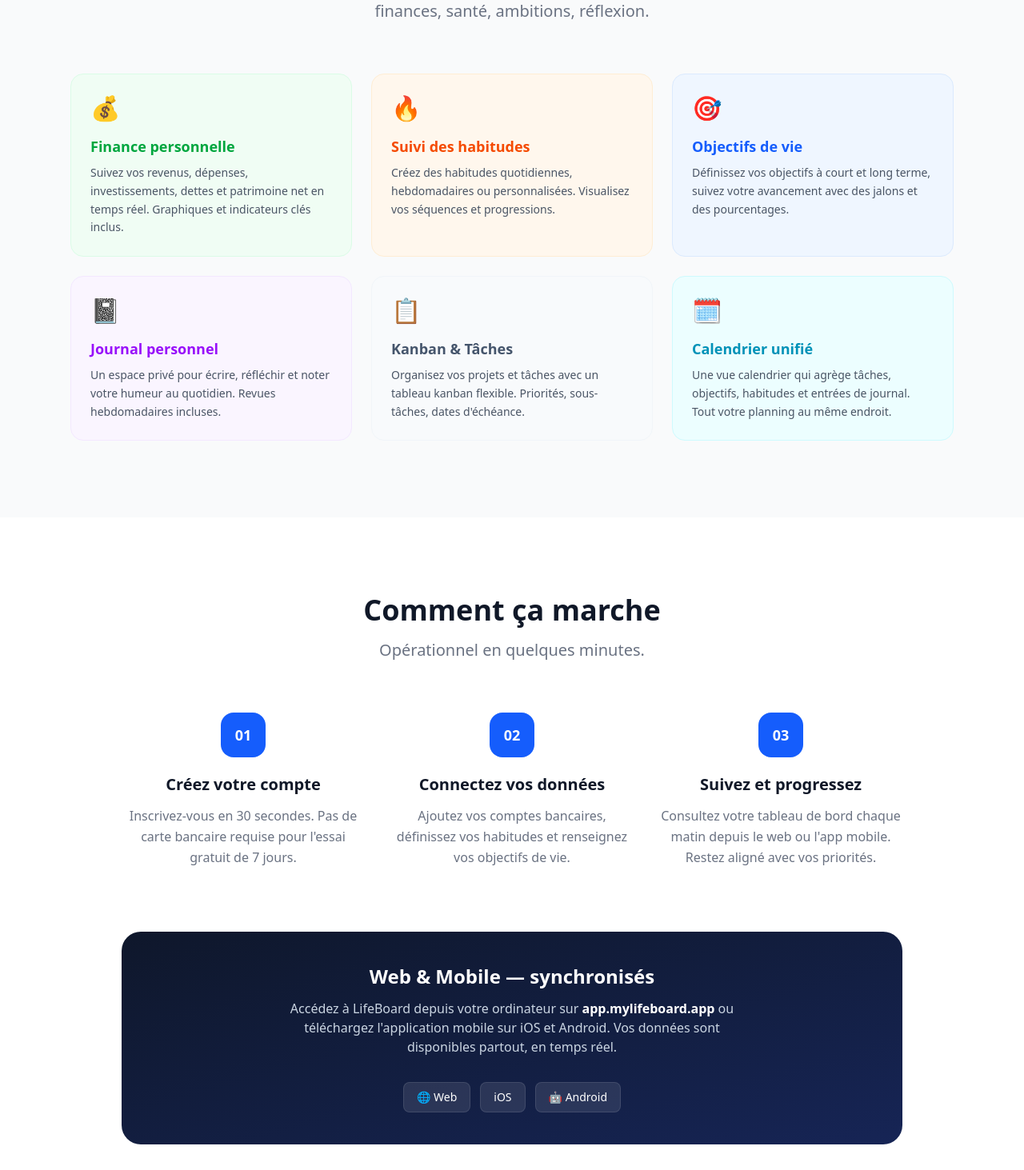
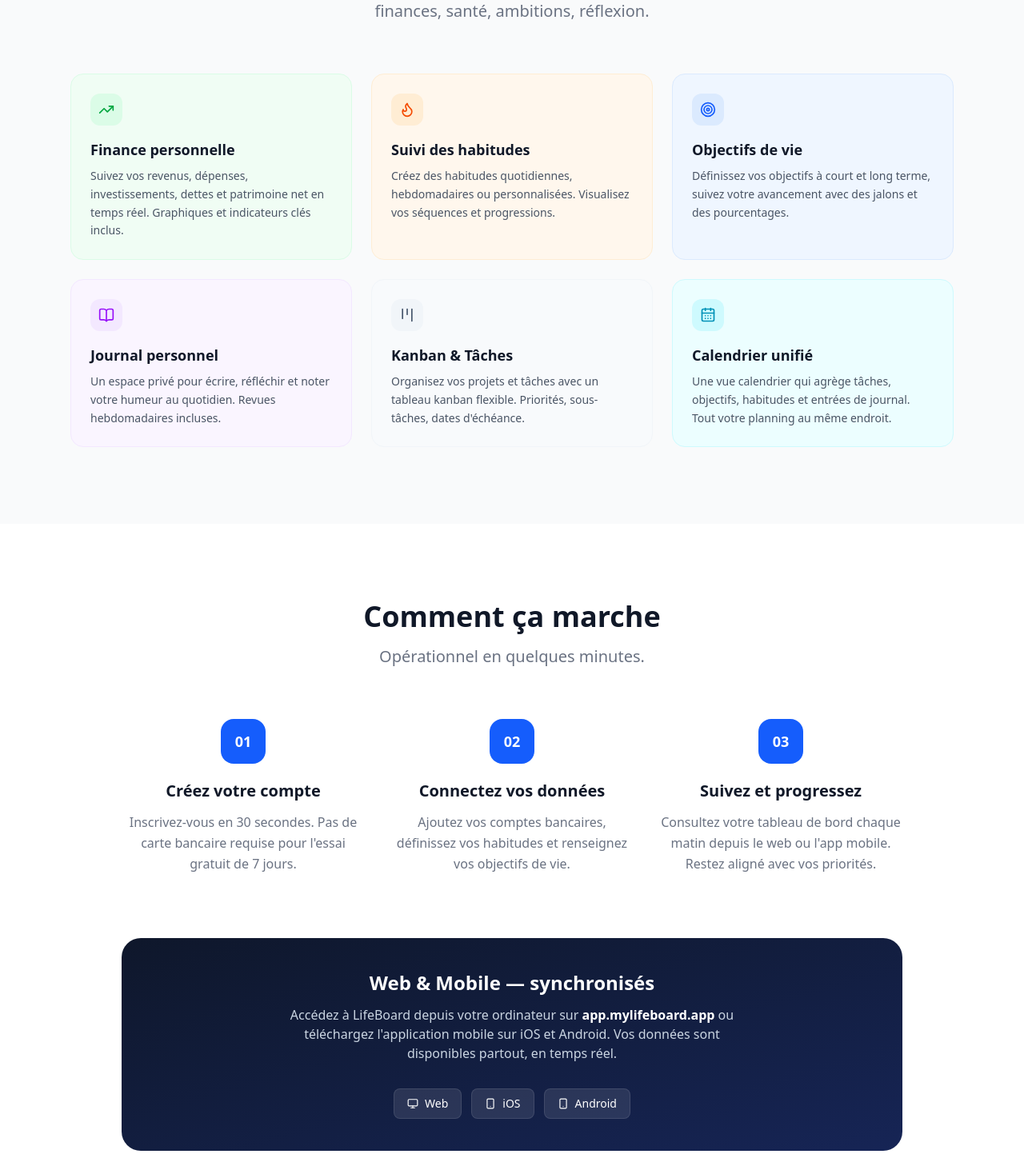
Before and after one commit to christian-barnabe-chabi/lifeboard_landing_page, a React (Vite) app: page / in a window 1280 px wide. Shown: the part 927-2390 px from the top of the page at 80% size. Built offline with nearby package versions, Linux system fonts and the light colour scheme.

Commit message:
style: replace all emojis with lucide-react icons

```diff
--- a/package.json
+++ b/package.json
@@ -10,6 +10,7 @@
     "preview": "vite preview"
   },
   "dependencies": {
+    "lucide-react": "^1.8.0",
     "react": "^19.2.5",
     "react-dom": "^19.2.5"
   },
--- a/src/sections/Features.tsx
+++ b/src/sections/Features.tsx
@@ -1,45 +1,53 @@
+import { TrendingUp, Flame, Target, BookOpen, Kanban, CalendarDays } from 'lucide-react'
+
 const features = [
   {
-    emoji: '💰',
+    icon: TrendingUp,
     title: 'Finance personnelle',
     description: 'Suivez vos revenus, dépenses, investissements, dettes et patrimoine net en temps réel. Graphiques et indicateurs clés inclus.',
     color: 'bg-green-50 border-green-100',
-    accent: 'text-green-600',
+    iconColor: 'text-green-600',
+    iconBg: 'bg-green-100',
   },
   {
-    emoji: '🔥',
+    icon: Flame,
     title: 'Suivi des habitudes',
     description: 'Créez des habitudes quotidiennes, hebdomadaires ou personnalisées. Visualisez vos séquences et progressions.',
     color: 'bg-orange-50 border-orange-100',
-    accent: 'text-orange-600',
+    iconColor: 'text-orange-600',
+    iconBg: 'bg-orange-100',
   },
   {
-    emoji: '🎯',
+    icon: Target,
     title: 'Objectifs de vie',
     description: 'Définissez vos objectifs à court et long terme, suivez votre avancement avec des jalons et des pourcentages.',
     color: 'bg-blue-50 border-blue-100',
-    accent: 'text-blue-600',
+    iconColor: 'text-blue-600',
+    iconBg: 'bg-blue-100',
   },
   {
-    emoji: '📓',
+    icon: BookOpen,
     title: 'Journal personnel',
     description: 'Un espace privé pour écrire, réfléchir et noter votre humeur au quotidien. Revues hebdomadaires incluses.',
     color: 'bg-purple-50 border-purple-100',
-    accent: 'text-purple-600',
+    iconColor: 'text-purple-600',
+    iconBg: 'bg-purple-100',
   },
   {
-    emoji: '📋',
+    icon: Kanban,
     title: 'Kanban & Tâches',
     description: 'Organisez vos projets et tâches avec un tableau kanban flexible. Priorités, sous-tâches, dates d\'échéance.',
     color: 'bg-slate-50 border-slate-100',
-    accent: 'text-slate-600',
+    iconColor: 'text-slate-600',
+    iconBg: 'bg-slate-100',
   },
   {
-    emoji: '🗓️',
+    icon: CalendarDays,
     title: 'Calendrier unifié',
     description: 'Une vue calendrier qui agrège tâches, objectifs, habitudes et entrées de journal. Tout votre planning au même endroit.',
     color: 'bg-cyan-50 border-cyan-100',
-    accent: 'text-cyan-600',
+    iconColor: 'text-cyan-600',
+    iconBg: 'bg-cyan-100',
   },
 ]
 
@@ -57,8 +65,10 @@ export function Features() {
         <div className="grid grid-cols-1 md:grid-cols-2 lg:grid-cols-3 gap-6">
           {features.map(f => (
             <div key={f.title} className={`rounded-2xl border p-6 ${f.color}`}>
-              <div className="text-3xl mb-4">{f.emoji}</div>
-              <h3 className={`text-lg font-semibold mb-2 ${f.accent}`}>{f.title}</h3>
+              <div className={`w-10 h-10 rounded-xl ${f.iconBg} flex items-center justify-center mb-4`}>
+                <f.icon size={20} className={f.iconColor} />
+              </div>
+              <h3 className="text-lg font-semibold text-gray-900 mb-2">{f.title}</h3>
               <p className="text-gray-600 text-sm leading-relaxed">{f.description}</p>
             </div>
           ))}
--- a/src/sections/Hero.tsx
+++ b/src/sections/Hero.tsx
@@ -29,7 +29,7 @@ export function Hero() {
       {/* Hero content */}
       <div className="relative z-10 max-w-4xl mx-auto px-6 py-24 text-center">
         <div className="inline-flex items-center gap-2 bg-blue-500/10 border border-blue-500/20 rounded-full px-4 py-1.5 text-sm text-blue-300 mb-8">
-          <span className="w-1.5 h-1.5 bg-blue-400 rounded-full"></span>
+          <span className="w-1.5 h-1.5 bg-blue-400 rounded-full" />
           Disponible sur web et mobile
         </div>
 
--- a/src/sections/HowItWorks.tsx
+++ b/src/sections/HowItWorks.tsx
@@ -1,3 +1,5 @@
+import { Monitor, Smartphone } from 'lucide-react'
+
 const steps = [
   {
     n: '01',
@@ -47,9 +49,15 @@ export function HowItWorks() {
             téléchargez l'application mobile sur iOS et Android. Vos données sont disponibles partout, en temps réel.
           </p>
           <div className="flex justify-center gap-3 mt-8">
-            <span className="bg-white/10 border border-white/10 rounded-lg px-4 py-2 text-sm font-medium">🌐 Web</span>
-            <span className="bg-white/10 border border-white/10 rounded-lg px-4 py-2 text-sm font-medium"> iOS</span>
-            <span className="bg-white/10 border border-white/10 rounded-lg px-4 py-2 text-sm font-medium">🤖 Android</span>
+            <span className="flex items-center gap-2 bg-white/10 border border-white/10 rounded-lg px-4 py-2 text-sm font-medium">
+              <Monitor size={14} /> Web
+            </span>
+            <span className="flex items-center gap-2 bg-white/10 border border-white/10 rounded-lg px-4 py-2 text-sm font-medium">
+              <Smartphone size={14} /> iOS
+            </span>
+            <span className="flex items-center gap-2 bg-white/10 border border-white/10 rounded-lg px-4 py-2 text-sm font-medium">
+              <Smartphone size={14} /> Android
+            </span>
           </div>
         </div>
       </div>
```
Also changed, not shown: 1 other file (tests, documents, lock files or other folders).
